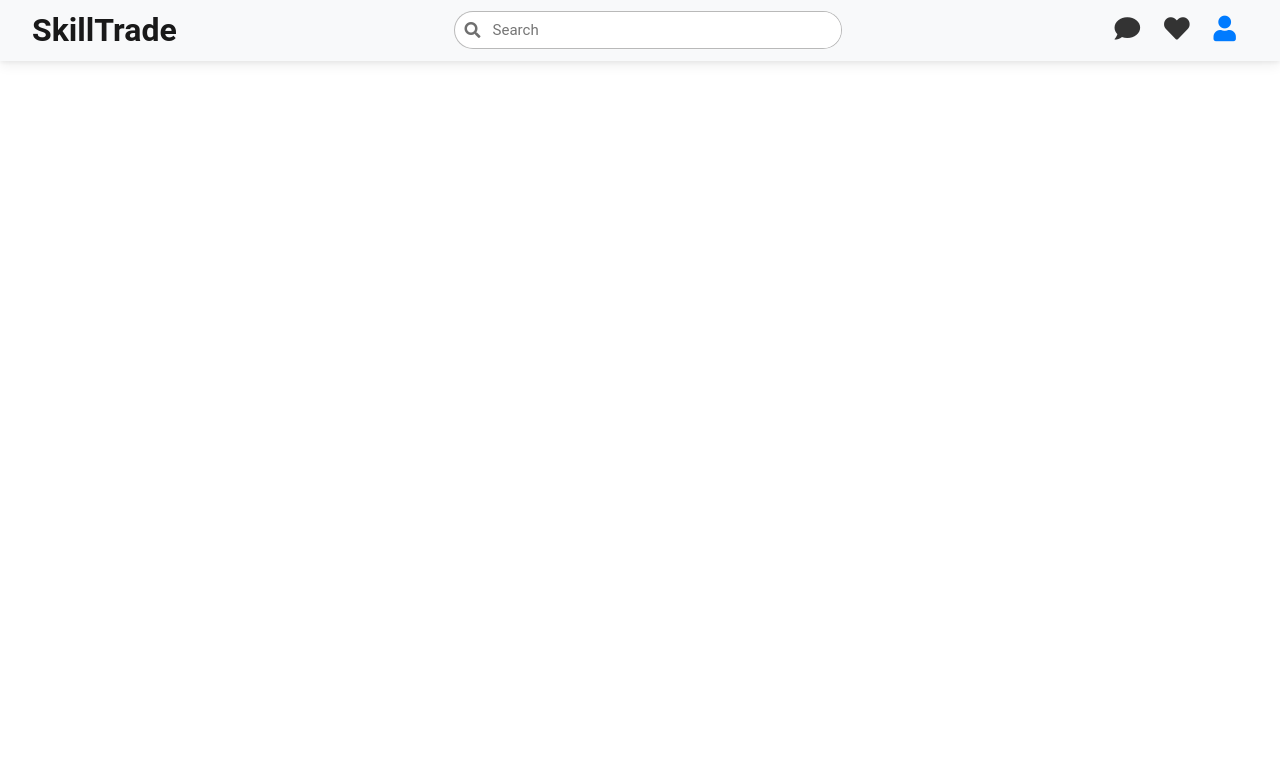
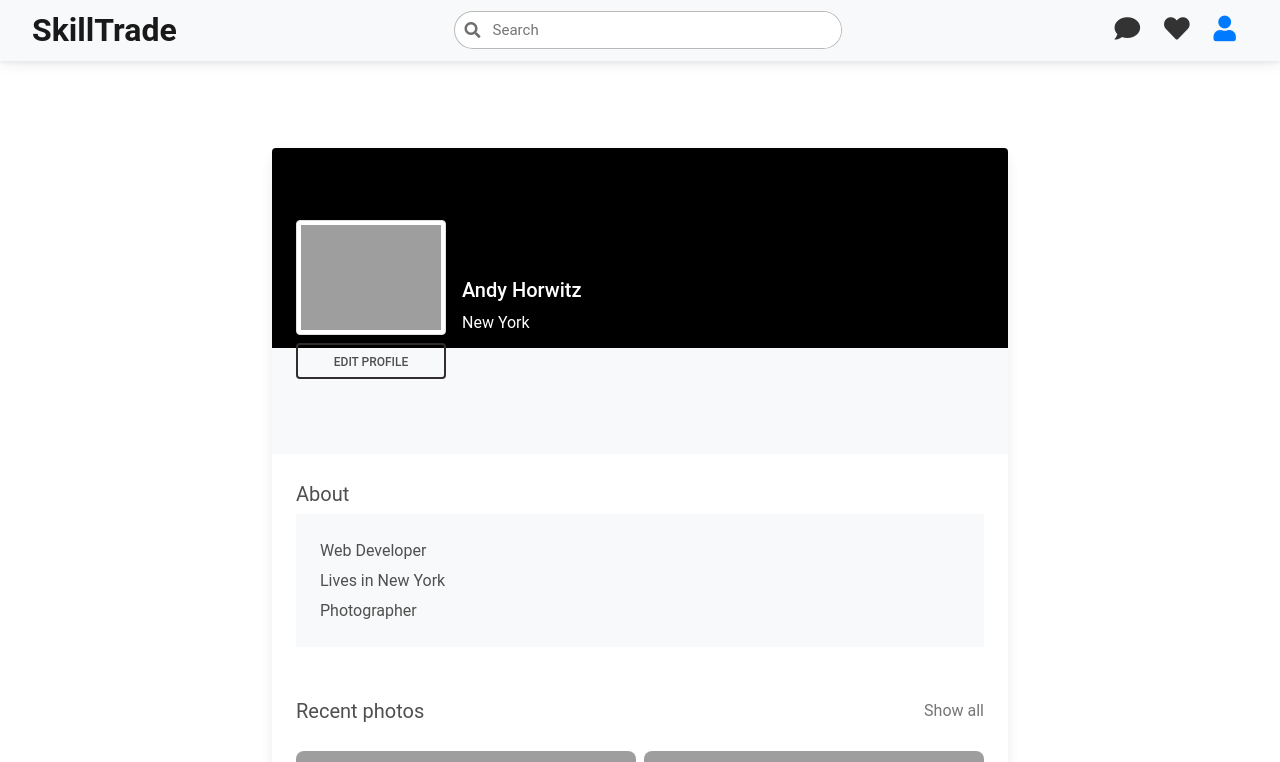
Before and after one commit to Emanuel532/proiect-tw, a Django app: page /account in a window 1280 px wide. Shown: the top 762 px of the page. Before the commit the page ends 63 px from the top, so only its background shows below. Run offline with Django 5.2, Linux system fonts and the light colour scheme; some libraries are stand-ins or nearby versions; grey boxes are pictures that could not be loaded.

Commit message:
add profile page

```diff
--- a/skilltrade/templates/main_pages/account.html
+++ b/skilltrade/templates/main_pages/account.html
@@ -5,13 +5,81 @@
 
 
 {% block content %}
-
-<form action="{% url 'logout' %}" method="post">
-    {% csrf_token %}
-    <button type="submit">Log Out</button>
-</form>
-<p><a href="{% url 'password_change' %}">Password Change</a></p>
-
+<div style="height: 100px;"></div>
+<section class="h-100 gradient-custom-2">
+    <div class="container py-5 h-100">
+      <div class="row d-flex justify-content-center">
+        <div class="col col-lg-9 col-xl-8">
+          <div class="card">
+            <div class="rounded-top text-white d-flex flex-row" style="background-color: #000; height:200px;">
+              <div class="ms-4 mt-5 d-flex flex-column" style="width: 150px;">
+                <img src="https://mdbcdn.b-cdn.net/img/Photos/new-templates/bootstrap-profiles/avatar-1.webp"
+                  alt="Generic placeholder image" class="img-fluid img-thumbnail mt-4 mb-2"
+                  style="width: 150px; z-index: 1">
+                <button  type="button" data-mdb-button-init data-mdb-ripple-init class="btn btn-outline-dark text-body" data-mdb-ripple-color="dark" style="z-index: 1;">
+                  Edit profile
+                </button>
+              </div>
+              <div class="ms-3" style="margin-top: 130px;">
+                <h5>Andy Horwitz</h5>
+                <p>New York</p>
+              </div>
+            </div>
+            <div class="p-4 text-black bg-body-tertiary">
+              <div class="d-flex justify-content-end text-center py-1 text-body">
+                <div>
+                  <p class="mb-1 h5">&nbsp;</p>
+                  <p class="small text-muted mb-0">&nbsp;</p>
+                </div>
+                <div class="px-3">
+                  <p class="mb-1 h5"><br></p>
+                  <p class="small text-muted mb-0">&nbsp;</p>
+                </div>
+                <div>
+                  <p class="mb-1 h5"><br></p>
+                  <p class="small text-muted mb-0">&nbsp;</p>
+                </div>
+              </div>
+            </div>
+            <div class="card-body p-4 text-black">
+              <div class="mb-5  text-body">
+                <p class="lead fw-normal mb-1">About</p>
+                <div class="p-4 bg-body-tertiary">
+                  <p class="font-italic mb-1">Web Developer</p>
+                  <p class="font-italic mb-1">Lives in New York</p>
+                  <p class="font-italic mb-0">Photographer</p>
+                </div>
+              </div>
+              <div class="d-flex justify-content-between align-items-center mb-4 text-body">
+                <p class="lead fw-normal mb-0">Recent photos</p>
+                <p class="mb-0"><a href="#!" class="text-muted">Show all</a></p>
+              </div>
+              <div class="row g-2">
+                <div class="col mb-2">
+                  <img src="https://mdbcdn.b-cdn.net/img/Photos/Lightbox/Original/img%20(112).webp" alt="image 1"
+                    class="w-100 rounded-3">
+                </div>
+                <div class="col mb-2">
+                  <img src="https://mdbcdn.b-cdn.net/img/Photos/Lightbox/Original/img%20(107).webp" alt="image 1"
+                    class="w-100 rounded-3">
+                </div>
+              </div>
+              <div class="row g-2">
+                <div class="col">
+                  <img src="https://mdbcdn.b-cdn.net/img/Photos/Lightbox/Original/img%20(108).webp" alt="image 1"
+                    class="w-100 rounded-3">
+                </div>
+                <div class="col">
+                  <img src="https://mdbcdn.b-cdn.net/img/Photos/Lightbox/Original/img%20(114).webp" alt="image 1"
+                    class="w-100 rounded-3">
+                </div>
+              </div>
+            </div>
+          </div>
+        </div>
+      </div>
+    </div>
+  </section>
 
 
 {% endblock %}
```
